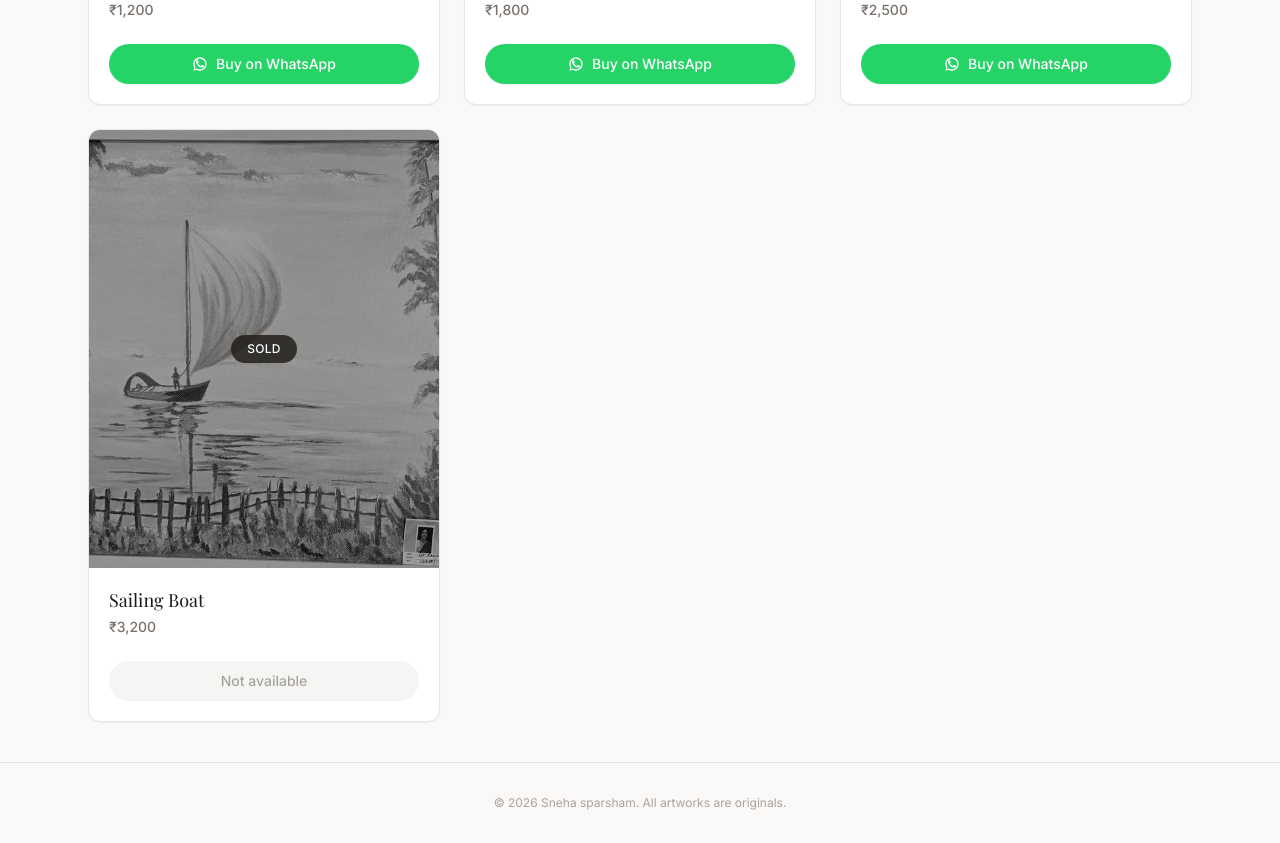
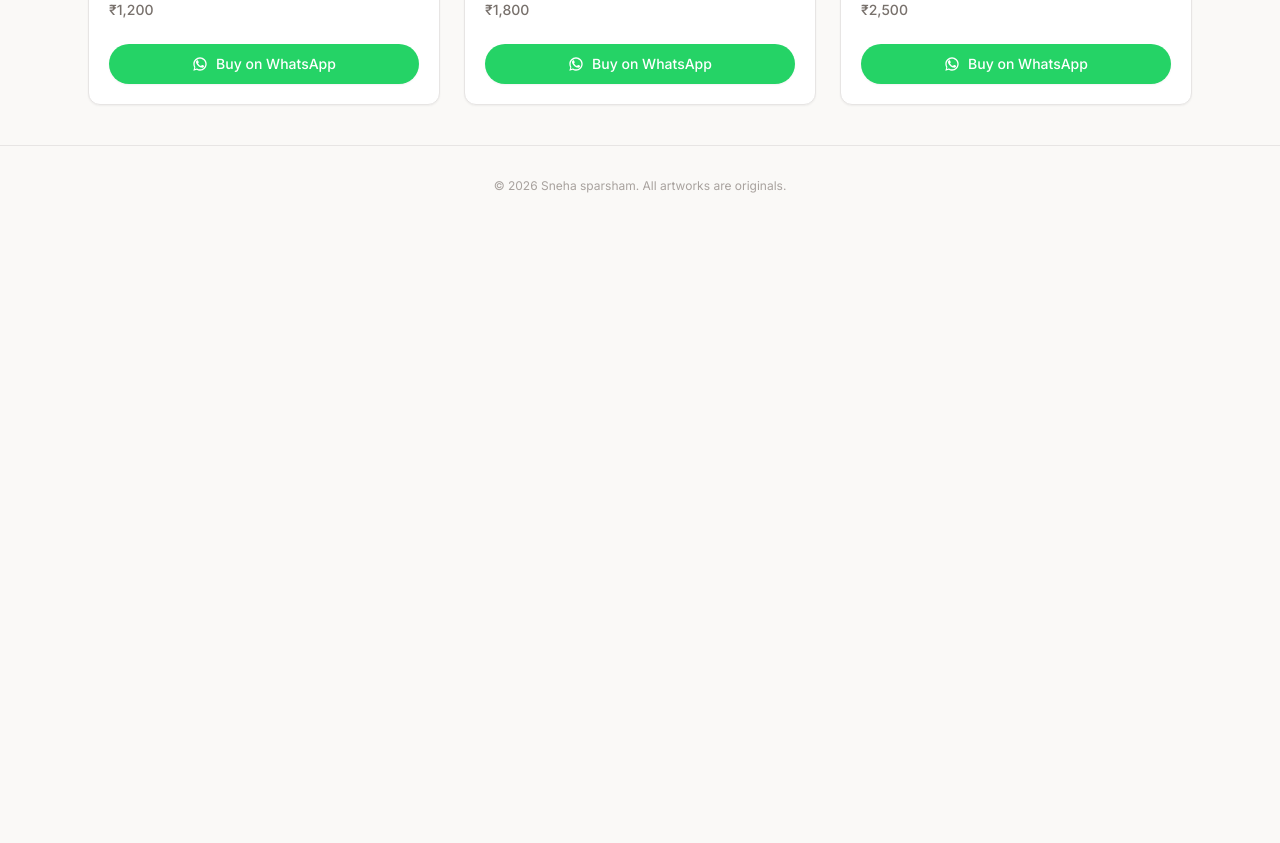
Before and after one commit to jasilmohmd/Art-catalogue, a Next.js app: page / in a window 1280 px wide. Shown: the part 1440-2283 px from the top of the page. After the commit the page ends 1666 px from the top, so only its background shows below. Built offline with nearby package versions, Linux system fonts and the light colour scheme; a web font is replaced by a local one.

Commit message:
chore: remove Sailing Boat artwork

```diff
--- a/data/artworks.ts
+++ b/data/artworks.ts
@@ -30,11 +30,4 @@ export const artworks: Artwork[] = [
     image: "/artworks/red_billed_hornbill-2500.jpeg",
     available: true,
   },
-  {
-    id: "sailing-boat",
-    name: "Sailing Boat",
-    price: 3200,
-    image: "/artworks/sailing_boat-3200-sold.jpeg",
-    available: false,
-  },
 ];
```
Also changed, not shown: public/artworks/sailing_boat-3200-sold.jpeg (deleted).
